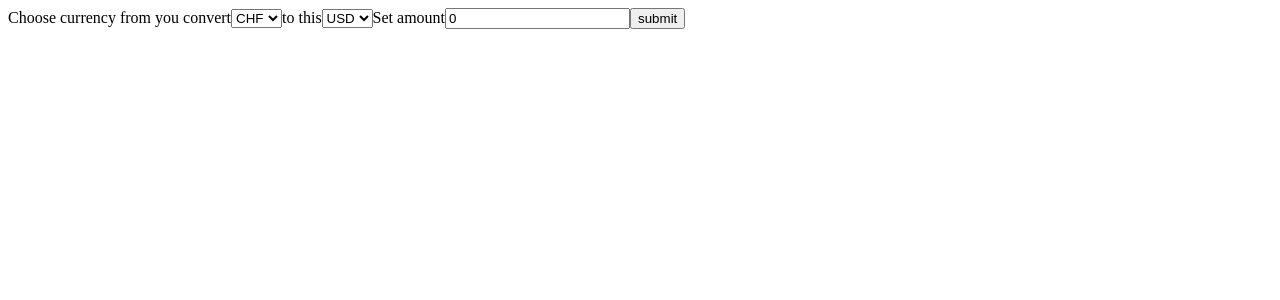
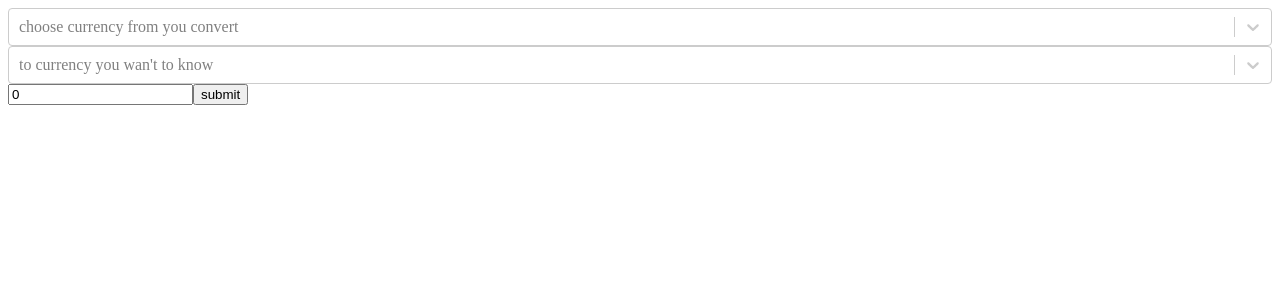
Before and after one commit to hydraChaosu/currencyv2, a React (Create React App) app: page / in a window 1280 px wide. Shown: the top 300 px of the page. Built offline with nearby package versions, Linux system fonts and the light colour scheme.

Commit message:
Installed styled-components Input cant go below 0 Reapir crash / infinite render loop

```diff
--- a/src/App.js
+++ b/src/App.js
@@ -1,44 +1,77 @@
 import React, { Component } from "react";
+import Select from "react-select";
+import styled from "styled-components";
 
-const currencies = ["USD", "CHF", "GBP", "EUR"];
+const options = [
+  { value: "USD", label: "USD" },
+  { value: "CHF", label: "CHF" },
+  { value: "GBP", label: "GBP" },
+  { value: "EUR", label: "EUR" }
+];
 class App extends Component {
   state = {
     value: 0,
     send: false,
-    currencyFrom: "CHF",
-    currencyTo: "USD",
     currencyFromValueToBase: 0,
     currencyToValueToBase: 0,
-    result: ""
+    result: "",
+    selectedOptionFrom: null,
+    selectedOptionTo: null
   };
-  inputChanged = (e = 0, prval, prname) => {
-    const value = e.target.value || prval;
-    const name = e.target.name || prname;
-
+  inputChanged = e => {
+    const value = e.target.value;
+    const name = e.target.name;
     console.log(name || 0);
+    if (value > 0) {
       this.setState(state => ({
         [name]: value,
         result: ""
         // send: true
       }));
+    }
+  };
+
+  handleChangeFrom = selectedOptionFrom => {
+    this.setState({
+      selectedOptionFrom,
+      currencyFrom: selectedOptionFrom.value,
+      result: ""
+      // send: true
+    });
+  };
+
+  handleChangeTo = selectedOptionTo => {
+    this.setState({
+      selectedOptionTo,
+      currencyTo: selectedOptionTo.value,
+      result: ""
+      // send: true
+    });
   };
 
   handleSubmit = e => {
-    if (e) {
     e.preventDefault();
-    }
+    if (
+      this.state.selectedOptionFrom &&
+      this.state.selectedOptionTo &&
+      this.state.value !== 0
+    ) {
       this.setState({
         send: true
       });
+    }
   };
 
   componentDidUpdate(prevProps, prevState) {
-    if (this.state.send) {
+    if (
+      this.state.send &&
+      this.state.selectedOptionTo !== this.state.selectedOptionFrom
+    ) {
       console.log("faetch");
       const data1 = fetch(
         `http://api.nbp.pl/api/exchangerates/rates/a/${
-          this.state.currencyTo
-        }/today`
+          this.state.selectedOptionTo.value
+        }`
       )
         .then(result => result.json())
         .then(result => {
@@ -49,8 +82,8 @@ class App extends Component {
 
       const data2 = fetch(
         `http://api.nbp.pl/api/exchangerates/rates/a/${
-          this.state.currencyFrom
-        }/today`
+          this.state.selectedOptionFrom.value
+        }`
       )
         .then(result => result.json())
         .then(result => {
@@ -73,86 +106,49 @@ class App extends Component {
         send: false
       });
     }
-    if (this.state.currencyTo === this.state.currencyFrom) {
-      const filteredCurrencies = ["USD", "CHF"].filter(
-        item => item !== this.state.currencyFrom
-      );
-      // const filteredCurrencies = [...currencies].filter(
-      //   item => item !== this.state.currencyFrom
-      // );
-      const random = Math.floor(Math.random() * filteredCurrencies.length);
+    if (
+      this.state.selectedOptionTo === this.state.selectedOptionFrom &&
+      this.state.selectedOptionFrom !== null &&
+      this.state.selectedOptionTo !== null
+    ) {
       this.setState(state => ({
-        currencyTo: filteredCurrencies[random]
-        // send: true
+        currencyFromValueToBase: 0,
+        currencyToValueToBase: 0,
+        selectedOptionTo: null,
+        currencyTo: "",
+        result: "",
+        value: 0
       }));
-      // this.inputChanged(0, "USD", 'currencyTo');
     }
   }
   render() {
     console.log("render");
-    const currencyFrom = currencies.map(currency => {
-      if (currency === this.state.currencyFrom) {
-        return (
-          <option key={currency} value={currency} selected>
-            {currency}
-          </option>
-        );
-      } else {
-        return (
-          <option key={currency} value={currency}>
-            {currency}
-          </option>
+    const optionFrom = [...options];
+    let optionTo = [...options];
+    if (this.state.selectedOptionFrom !== null) {
+      optionTo = [...options].filter(
+        item => item.value !== this.state.selectedOptionFrom.value
       );
     }
-    });
-
-    const currencyTo = currencyFrom.map(currency => {
-      if (currency.props.selected === true) {
-        return;
-      } else if (currency === this.state.currencyTo) {
-        return (
-          <option
-            key={this.state.currencyTo}
-            value={this.state.currencyTo}
-            selected
-          >
-            {/* <option
-            key={currency.props.key}
-            value={currency.props.value}
-            selected
-          > */}
-            {currency}
-          </option>
-        );
-      } else {
-        return (
-          <option key={currency.props.key} value={currency.props.value}>
-            {currency.props.value}
-          </option>
-        );
-      }
-    });
     return (
       <div className="App">
         <form onSubmit={this.handleSubmit}>
-          <label htmlFor="currencyFrom">Choose currency from you convert</label>
-          <select
+          <Select
+            value={this.state.selectedOptionFrom}
+            onChange={this.handleChangeFrom}
+            options={optionFrom}
             name="currencyFrom"
             id="currencyFrom"
-            onChange={this.inputChanged}
-          >
-            {currencyFrom}
-          </select>
-          <label htmlFor="currencyTo">to this</label>
-          <select
-            name="currencyTo"
-            id="currencyTo"
-            onChange={this.inputChanged}
-          >
-            {currencyTo}
-          </select>
-
-          <label htmlFor="amount">Set amount</label>
+            placeholder="choose currency from you convert"
+          />
+          <Select
+            value={this.state.selectedOptionTo}
+            onChange={this.handleChangeTo}
+            options={optionTo}
+            name="currencyFrom"
+            id="currencyFrom"
+            placeholder="to currency you wan't to know"
+          />
           <input
             type="number"
             id="amount"
@@ -174,3 +170,18 @@ class App extends Component {
 }
 
 export default App;
+
+//TODO
+
+// no submit only changes 3
+// TODO dont fetch data after only changin input //numeric  4
+// to styled components  2
+//negative input  1 DONE
+// show warning if something is missing number or curency to compare
+//show loading
+
+//ISSUES
+
+//crash after no selects selected and changing input // infinite renedering SOLVED
+
+//long time fetchsomeitmes Dont know why
```
Also changed, not shown: package.json (+16 -2 lines), 1 other file (tests, documents, lock files or other folders). Lines whose indentation alone changed are shown as unchanged.
